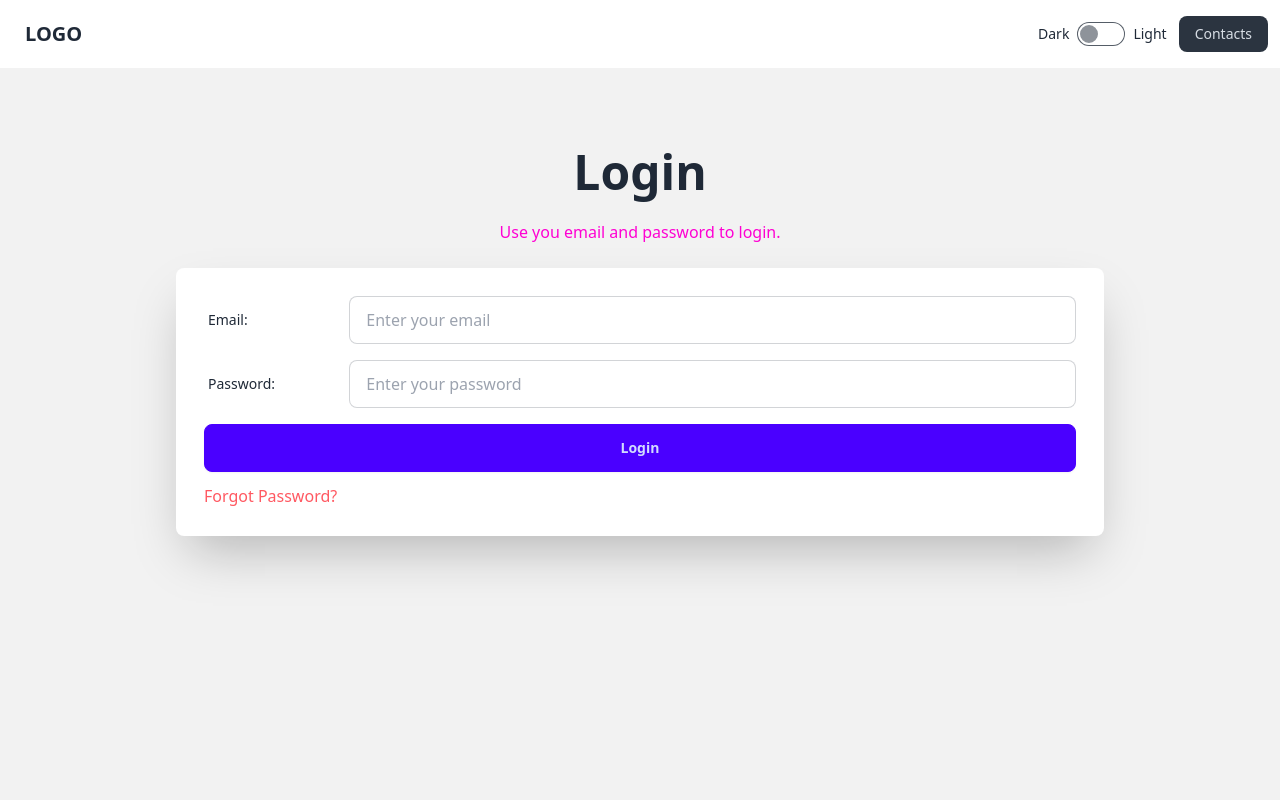
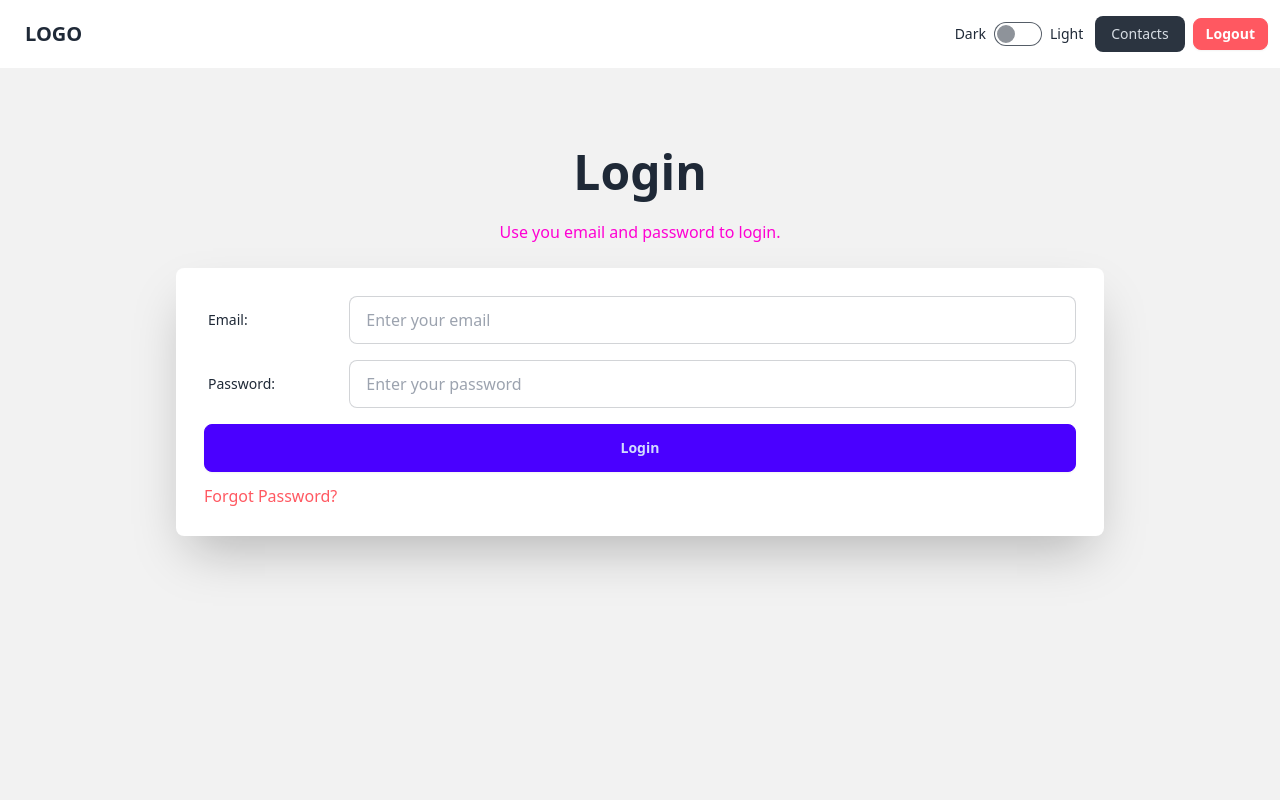
Before and after one commit to Shahriar-Hossain-Alvi/eduverse-frontend, a React (Vite) app: page /signin in a window 1280 px wide. Shown: the top 800 px of the page. Built offline with nearby package versions, Linux system fonts and the light colour scheme; sample sign-in values are in the browser's storage.

Commit message:
added logout option

```diff
--- a/src/components/Pages/Auth/SignIn.jsx
+++ b/src/components/Pages/Auth/SignIn.jsx
@@ -1,4 +1,4 @@
-import { Link, useLocation, useNavigate } from "react-router";
+import { Link, useNavigate } from "react-router";
 import { useForm } from "react-hook-form";
 import useAuth from "../../Hooks/useAuth";
 import useTheme from "../../Hooks/useTheme"
@@ -9,8 +9,6 @@ const SignIn = () => {
     const { theme } = useTheme();
     const { user, login, loading } = useAuth();
     const navigate = useNavigate();
-    const location = useLocation();
-    const currentPathname = location?.state?.from?.pathname || "/";
 
     const { register, handleSubmit, formState: { errors }, reset } = useForm();
 
@@ -25,13 +23,12 @@ const SignIn = () => {
                 position: 'top-center',
             });
             return setTimeout(() => {
-                navigate(currentPathname, { replace: true })
+                navigate("/", { replace: true })
             }, 1600)
         }
 
         try {
             const loggedInUser = await login(email, password);
-            console.log(loggedInUser);
 
             if (loggedInUser) {
                 reset();
@@ -42,7 +39,7 @@ const SignIn = () => {
 
                 // Redirect after the toast duration
                 setTimeout(() => {
-                    navigate(currentPathname, { replace: true });
+                    navigate("/", { replace: true });
                 }, 1600);
 
             }
--- a/src/components/Provider/AuthProvider.jsx
+++ b/src/components/Provider/AuthProvider.jsx
@@ -11,7 +11,7 @@ const AuthProvider = ({ children }) => {
     const [loading, setLoading] = useState(true);
     const axiosPublic = useAxiosPublic();
 
-    // login user
+    // login user and save in LS
     const login = async (email, password) => {
         try {
             const logInData = { email, password }
@@ -40,19 +40,27 @@ const AuthProvider = ({ children }) => {
     }
 
 
+    // Auto-login if user data exists in localStorage
     useEffect(() => {
-        // Auto-login if user data exists in localStorage
         const savedUser = localStorage.getItem("user");
         if (savedUser) setUser(JSON.parse(savedUser));
         setLoading(false);
     }, []);
 
 
+    // logout user remover from LS and set user to null in the state
+    const logout = () => {
+        setUser(null);
+        localStorage.removeItem("user");
+      };
+
+
     const authInfo = {
         user,
         loading,
         setLoading,
-        login
+        login,
+        logout
     }
 
     return (
--- a/src/components/Routes/PrivateRoute.jsx
+++ b/src/components/Routes/PrivateRoute.jsx
@@ -6,6 +6,7 @@ import LoadingSpinner from "../Utilities/LoadingSpinner";
 const PrivateRoute = ({ children, role }) => {
     const { loading, user } = useAuth();
     const location = useLocation()
+    console.log(role);
 
 
     if (loading) return <LoadingSpinner />
--- a/src/components/Shared/Navbar.jsx
+++ b/src/components/Shared/Navbar.jsx
@@ -1,16 +1,17 @@
 import { useContext } from "react";
 import { NavLink } from "react-router";
 import { ThemeContext } from "../Provider/ThemeProvider";
+import useAuth from "../Hooks/useAuth";
 
 
 const Navbar = () => {
 
     const { setTheme } = useContext(ThemeContext);
-
+    const { user, logout } = useAuth();
 
     // Function to toggle between dark and light mode
     const changeTheme = (event) => {
-        // If the checkbox is checked, set the theme to dark, otherwise light
+        // If the checkbox is checked, set the theme to light, otherwise dark
         setTheme(event.target.checked ? "light" : "dark");
     };
 
@@ -28,8 +29,11 @@ const Navbar = () => {
 
 
             <div className="flex-none">
-                <ul className="menu menu-horizontal px-1">
+                <ul className="menu menu-horizontal px-1  items-center gap-2">
                     <li><NavLink>Contacts</NavLink></li>
+                    {
+                        user && <button onClick={logout} className="btn btn-error btn-sm text-white">Logout</button>
+                    }
                 </ul>
             </div>
         </div>
```
